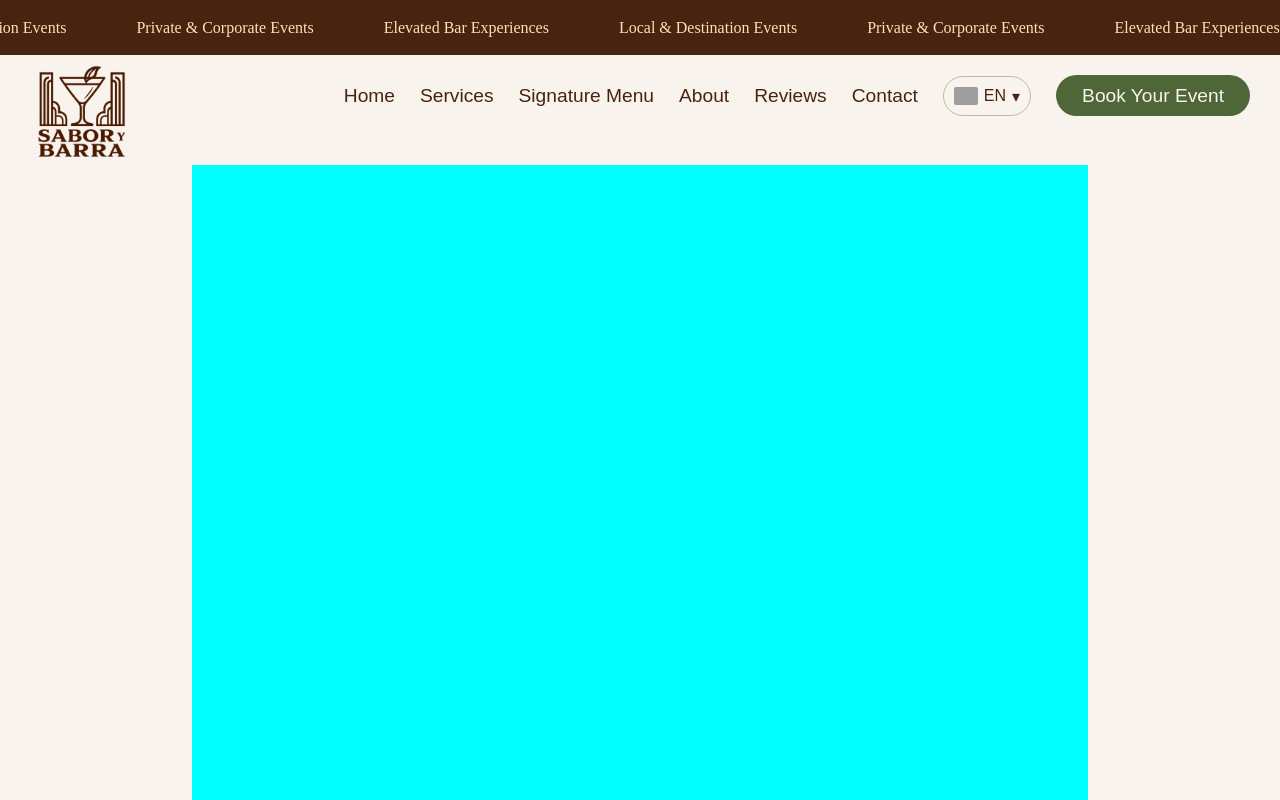
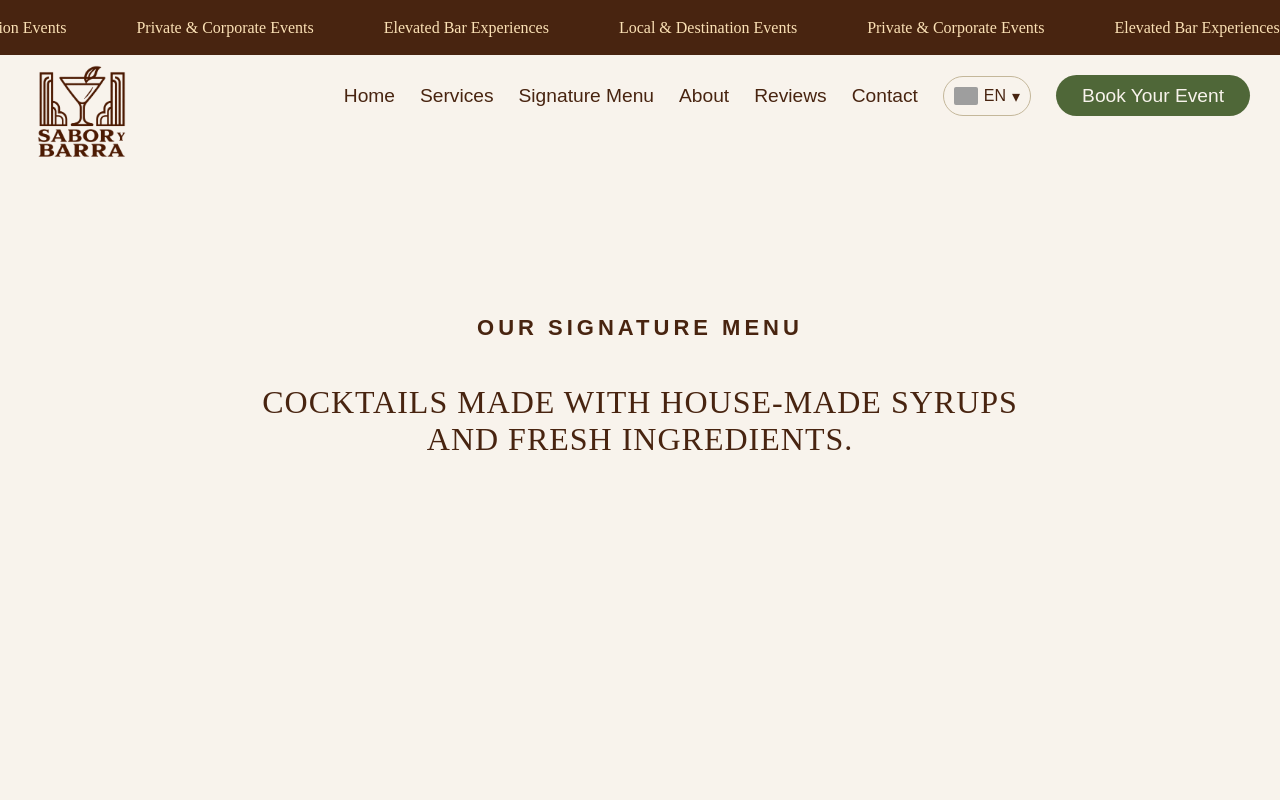
Before and after one commit to MatiasNaz/sabor-y-barra-website, a React (Vite) app: page /signature-menu in a window 1280 px wide. Shown: the top 800 px of the page. Built offline with nearby package versions, Linux system fonts and the light colour scheme; grey boxes are pictures that could not be loaded; a web font is replaced by a local one.

Commit message:
fixed header styling and spacing for menu page

```diff
--- a/src/sections/SignatureMenu/SignatureMenu.css
+++ b/src/sections/SignatureMenu/SignatureMenu.css
@@ -1,3 +1,6 @@
+/* SIGNATURE MENU SECTION */
+
+/* CONTAINERS */
 .menu__container {
   display: flex;
   justify-content: center;
@@ -6,6 +9,47 @@
 }
 
 .menu__content {
-  background-color: aqua;
-  width: 70%;
+  width: 50%;
+  display: flex;
+  justify-content: center;
 }
+
+/* MENU INTRO EYEBROW & HEADER */
+.menu__header-container {
+  height: auto;
+  display: flex;
+  align-items: center;
+  flex-direction: column;
+  max-width: 1210px;
+  gap: 0px;
+  margin-top: 150px;
+  text-align: center;
+  color: var(--color-espresso);
+}
+
+.menu__eyebrow {
+  font-weight: 600;
+  font-size: 22px;
+  text-transform: uppercase;
+  letter-spacing: 4px;
+}
+
+.menu__header {
+  display: flex;
+  justify-content: center;
+  align-items: center;
+  flex-direction: column;
+  width: 800px;
+}
+
+.menu__header h4 {
+  font-family: "Times New Roman", serif;
+  font-weight: 300;
+  font-size: 32px;
+  letter-spacing: 1px;
+  text-transform: uppercase;
+}
+
+.menu__header p {
+  font-size: 18px;
+}
--- a/src/sections/SignatureMenu/SignatureMenu.tsx
+++ b/src/sections/SignatureMenu/SignatureMenu.tsx
@@ -9,7 +9,16 @@ function SignatureMenu() {
       <section id="signature-menu" className="signature-menu__section">
         <main>
           <div className="menu__container">
-            <div className="menu__content"></div>
+            <div className="menu__content">
+              <div className="menu__header-container">
+                <div className="menu__eyebrow">our signature menu</div>
+                <div className="menu__header">
+                  <h4>
+                    Cocktails made with house-made syrups and fresh ingredients.
+                  </h4>
+                </div>
+              </div>
+            </div>
           </div>
         </main>
       </section>
```
